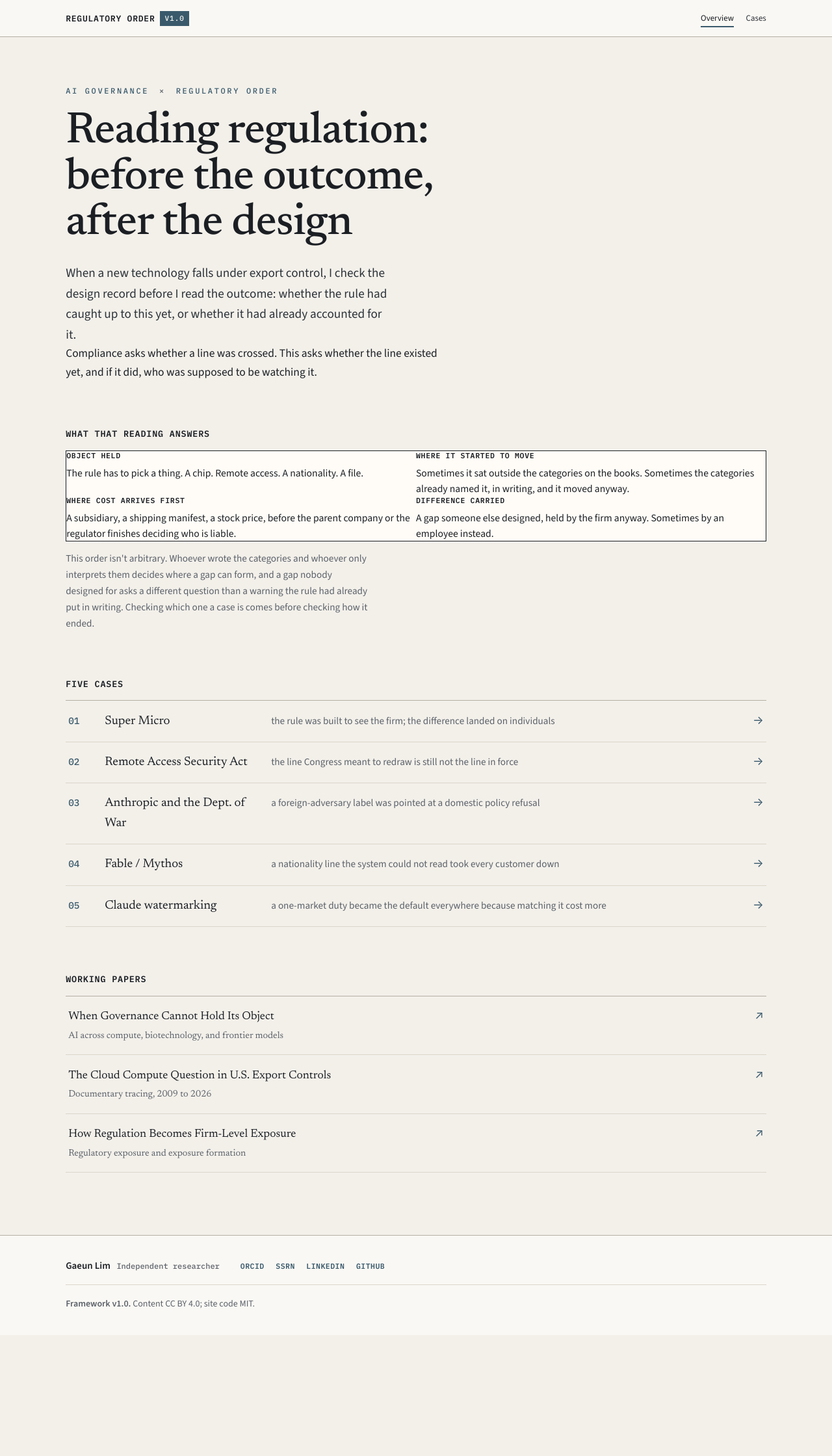
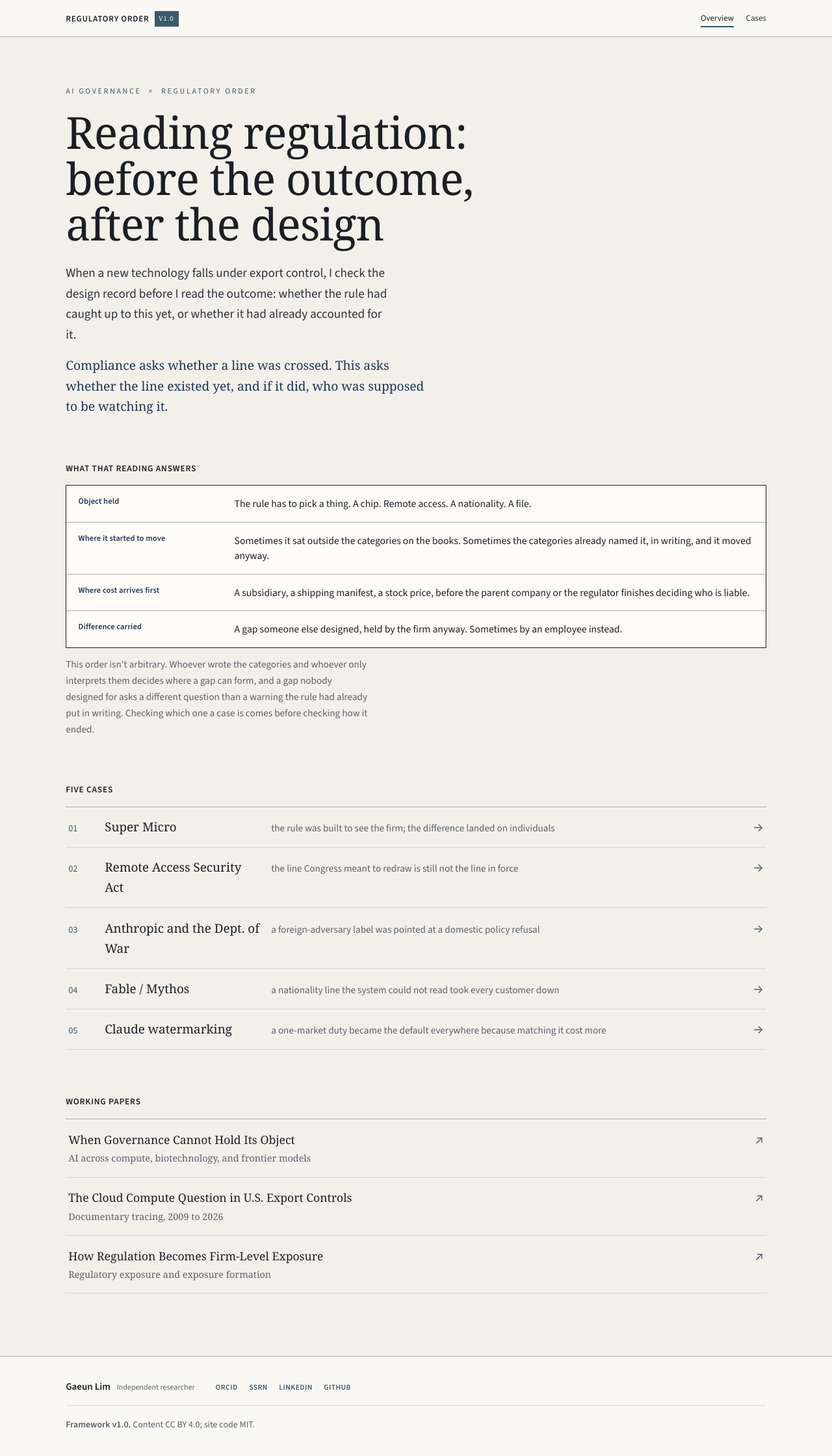
Before and after one commit to GaeunLim01/regulatory-order, a Jekyll site: the page built from index.html, in a window 1280 px wide. Shown: the whole page at 65% size. Built offline with Jekyll 4.4.1, drawn with Linux system fonts in a browser that asks for light colours; before the commit the page ends 2054 px from its top, so only the background shows below that.

Commit message:
Add files via upload

```diff
--- a/assets/css/main.css
+++ b/assets/css/main.css
@@ -29,11 +29,13 @@
   --flag:        #B4532A;
   --flag-soft:   #ECD8CD;
 
-  --display: "Newsreader", Georgia, serif;
+  --display: "Source Serif 4", Georgia, serif;
   --body:    "Source Sans 3", -apple-system, BlinkMacSystemFont, "Segoe UI",
              "Apple SD Gothic Neo", "Malgun Gothic", "Noto Sans KR",
              "Hiragino Sans", "Noto Sans SC", sans-serif;
-  --mono:    "IBM Plex Mono", ui-monospace, "SF Mono", Menlo, monospace;
+  --mono:    "Source Sans 3", -apple-system, BlinkMacSystemFont, "Segoe UI",
+             "Apple SD Gothic Neo", "Malgun Gothic", "Noto Sans KR",
+             "Hiragino Sans", "Noto Sans SC", sans-serif;
 
   --measure: 68ch;
   --gutter:  clamp(1.25rem, 4vw, 3.5rem);
@@ -1408,6 +1410,14 @@ details[open] > summary { margin-bottom: 0.6rem; }
   max-width: 52ch;
   margin: 1.5rem 0 0;
 }
+.cov-note {
+  font-family: var(--display);
+  font-weight: 500;
+  font-size: clamp(1.05rem, 1rem + 0.3vw, 1.2rem);
+  color: #1D3557;
+  max-width: 52ch;
+  margin: 1rem 0 0;
+}
 
 /* generic block scaffolding */
 .cov-block { margin-top: clamp(2.75rem, 6vw, 4.5rem); }
@@ -1641,6 +1651,21 @@ details[open] > summary { margin-bottom: 0.6rem; }
 .lens-cycle a:hover { border-bottom-color: var(--accent); }
 
 .lens-section { margin-top: clamp(3rem, 7vw, 5rem); padding-top: clamp(2rem, 5vw, 3rem); border-top: 1px solid var(--rule); }
+.cov .lens-section { margin-top: 1.75rem; padding-top: 1.5rem; }
+.cov .lens-section:first-of-type { margin-top: 1.75rem; }
+.cov .lens-dek {
+  font-family: var(--display);
+  font-size: clamp(1.2rem, 1.05rem + 0.5vw, 1.45rem);
+  font-weight: 500;
+  color: var(--ink);
+  max-width: 34ch;
+  margin: 0 0 0.7rem;
+  line-height: 1.25;
+}
+.cov .lens-body { margin-top: 0; max-width: 58ch; }
+.cov .lens-body p { margin: 0 0 0.8em; font-size: 1.02rem; line-height: 1.58; }
+.cov .lens-body p:last-child { margin-bottom: 0; }
+
 .lens-section:first-of-type { margin-top: clamp(2.5rem, 6vw, 4rem); }
 
 .lens-nav {
@@ -1725,26 +1750,24 @@ details[open] > summary { margin-bottom: 0.6rem; }
    Decision layer — four cells. Cover + case pages.
    -------------------------------------------------------------------------- */
 .dfour {
-  display: grid;
-  grid-template-columns: 1fr 1fr;
-  gap: 0;
+  display: block;
   border: 1px solid var(--ink);
   background: #FFFcf7;
   margin: 0;
 }
-.dfour__cell {
-  padding: 1.05rem 1.15rem 1.15rem;
-  border-right: 1px solid var(--rule);
+.dfour__row {
+  display: grid;
+  grid-template-columns: 220px 1fr;
+  gap: 1.25rem;
+  padding: 1rem 1.15rem;
   border-bottom: 1px solid var(--rule);
 }
-.dfour__cell:nth-child(2n) { border-right: none; }
-.dfour__cell:nth-last-child(-n+2) { border-bottom: none; }
+.dfour__row:last-child { border-bottom: none; }
 .dfour__k {
-  font: 700 0.72rem/1.3 var(--mono);
-  letter-spacing: 0.06em;
-  text-transform: uppercase;
-  color: var(--ink);
-  margin: 0 0 0.45rem;
+  font: 700 0.78rem/1.4 var(--mono);
+  letter-spacing: 0.01em;
+  color: #1D3557;
+  margin: 0;
 }
 .dfour__v {
   margin: 0;
@@ -1760,8 +1783,5 @@ details[open] > summary { margin-bottom: 0.6rem; }
   max-width: 62ch;
 }
 @media (max-width: 639px) {
-  .dfour { grid-template-columns: 1fr; }
-  .dfour__cell { border-right: none; }
-  .dfour__cell:nth-last-child(-n+2) { border-bottom: 1px solid var(--rule); }
-  .dfour__cell:last-child { border-bottom: none; }
-}
+  .dfour__row { grid-template-columns: 1fr; gap: 0.35rem; }
+}
```
